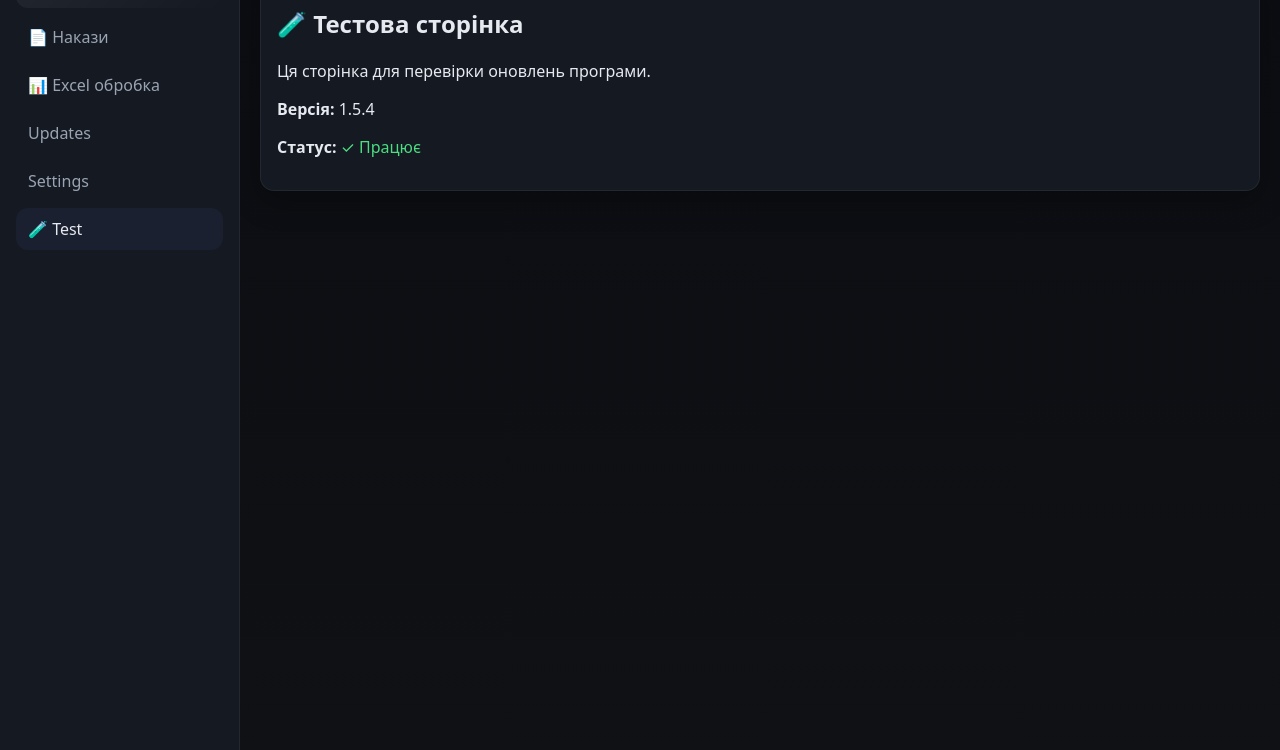
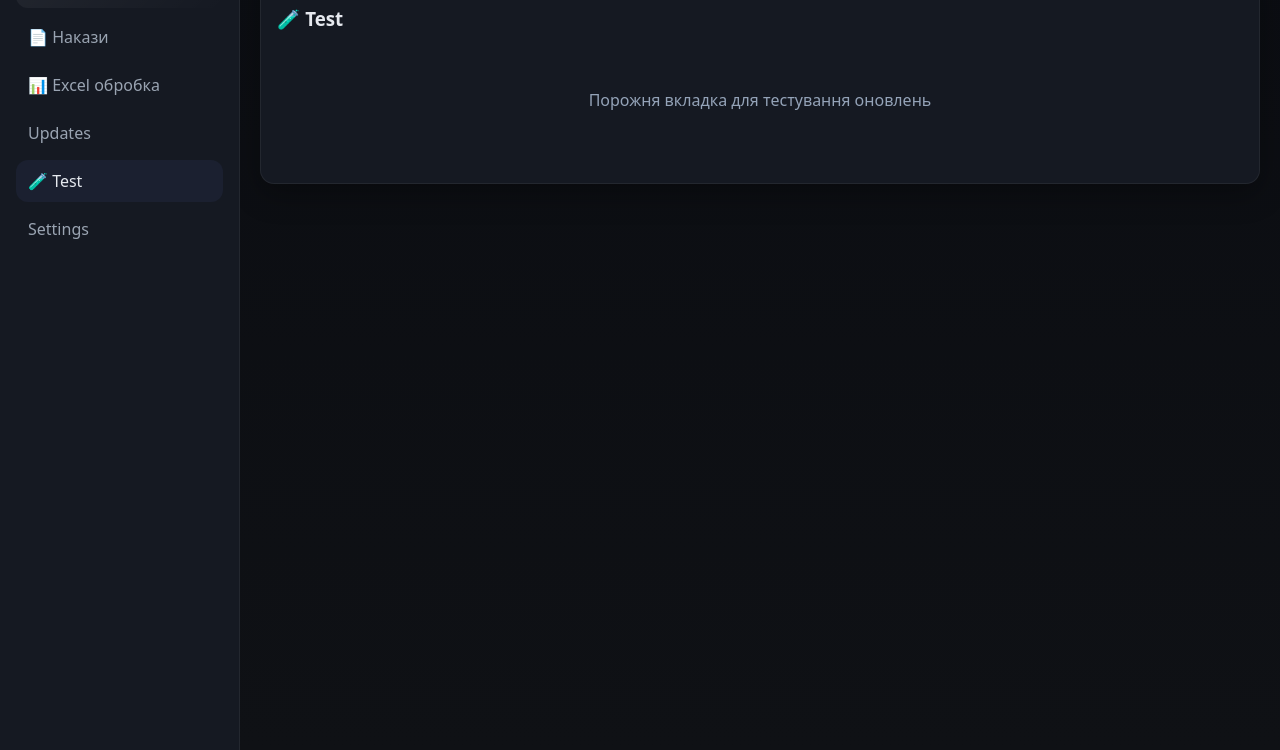
Before and after one commit to sashashostak/KontrNahryuk, a website built with Vite: page src/index.html in a window 1280 px wide. Both pictures are taken after a click on the link "🧪 Test". Shown: the part 50-800 px from the top of the page. Built offline with nearby package versions, Linux system fonts and the light colour scheme.

Commit message:
feat: додано тестову вкладку для перевірки оновлень (v1.5.5)
TESTING RELEASE:
================

Додано:
- 🧪 Тестова вкладка Test в навігації
- Секція <section data-route='/test'> в HTML
- Порожня вкладка з повідомленням

Технічні деталі:
- 📦 HTML: 19.66 KB → 20.07 KB (+0.41 KB)
- Навігаційний елемент <a href='#/test'>
- Простий текст для візуальної перевірки

Призначення:
- Тестування patch chain 1.5.4→1.5.5
- Візуальна перевірка оновлень
- Перевірка копіювання resources/

```diff
--- a/package.json
+++ b/package.json
@@ -1,7 +1,7 @@
 {
   "$schema": "https://json.schemastore.org/package",
   "name": "kontr-nahryuk",
-  "version": "1.5.4",
+  "version": "1.5.5",
   "description": "KontrNahryuk - Ukrainian military document processing application with keyword search and structured output generation",
   "author": "sashashostak",
   "main": "dist/electron/main.js",
--- a/src/index.html
+++ b/src/index.html
@@ -15,8 +15,8 @@
           <a href="#/functions" id="nav-func">📄 Накази</a>
           <a href="#/excel" id="nav-excel">📊 Excel обробка</a>
           <a href="#/updates" id="nav-updates">Updates</a>
+          <a href="#/test" id="nav-test">🧪 Test</a>
           <a href="#/settings" id="nav-settings">Settings</a>
-          <a href="#/test" id="nav-test">🧪 Test</a>
         </nav>
       </aside>
 
@@ -270,6 +270,15 @@
           </div>
         </section>
 
+        <section data-route="/test" class="route" hidden>
+          <div class="card">
+            <h3>🧪 Test</h3>
+            <p style="color: #94a3b8; text-align: center; padding: 40px 0;">
+              Порожня вкладка для тестування оновлень
+            </p>
+          </div>
+        </section>
+
         <section data-route="/updates" class="route" hidden>
           <div class="card">
             <h3>Оновлення застосунку</h3>
@@ -373,17 +382,6 @@
             </label>
           </div>
         </section>
-
-        <section data-route="/test" class="route" hidden>
-          <div class="card">
-            <h2>🧪 Тестова сторінка</h2>
-            <p>Ця сторінка для перевірки оновлень програми.</p>
-            <div class="test-info">
-              <p><strong>Версія:</strong> <span id="test-version">1.5.4</span></p>
-              <p><strong>Статус:</strong> <span style="color: #4ade80;">✓ Працює</span></p>
-            </div>
-          </div>
-        </section>
       </main>
     </div>
 
```
Also changed, not shown: CHANGELOG.md.
